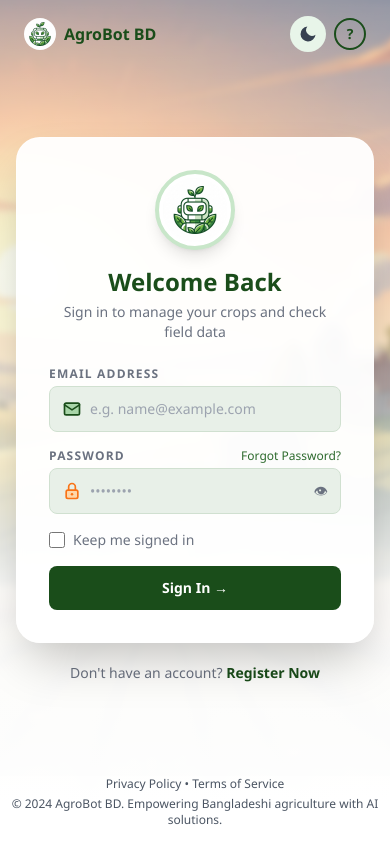
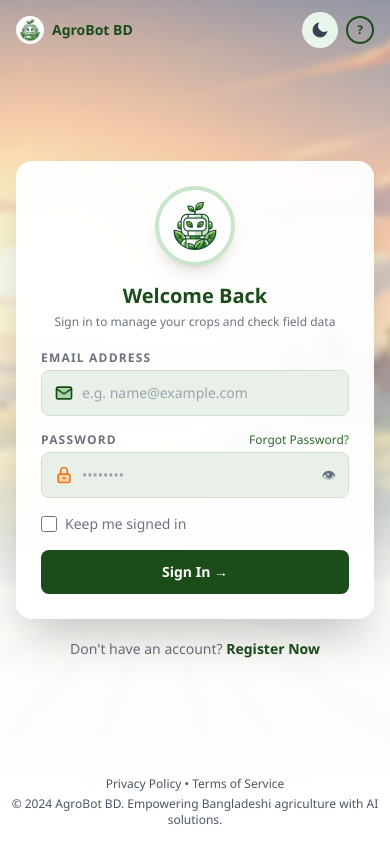
Before and after one commit to ShoroveTajmen/AgroBot-BD, a React (Vite) app in the folder client/: page /signin in a window 390 px wide. Built offline with nearby package versions, Linux system fonts and the light colour scheme.

Commit message:
made UI responsive for mobile, tablet and website

```diff
--- a/client/src/pages/SignIn.jsx
+++ b/client/src/pages/SignIn.jsx
@@ -45,20 +45,20 @@ export default function SignIn() {
       />
 
       {/* Header */}
-      <header className="relative z-10 flex justify-between items-center px-6 py-4">
-        <div className="flex items-center gap-2 font-bold text-[#1a4d1a] dark:text-green-400">
-          <img src="/agro_icon.png" alt="AgroBot BD" className="w-8 h-8 rounded-full" />
+      <header className="relative z-10 flex justify-between items-center px-4 sm:px-6 py-3 sm:py-4">
+        <div className="flex items-center gap-2 font-bold text-[#1a4d1a] dark:text-green-400 text-sm sm:text-base">
+          <img src="/agro_icon.png" alt="AgroBot BD" className="w-7 h-7 sm:w-8 sm:h-8 rounded-full" />
           AgroBot BD
         </div>
         <div className="flex items-center gap-2">
           <ThemeToggle />
-          <button className="w-8 h-8 rounded-full border-2 border-[#1a4d1a] dark:border-green-500 text-[#1a4d1a] dark:text-green-400 font-bold text-sm">?</button>
+          <button className="w-7 h-7 sm:w-8 sm:h-8 rounded-full border-2 border-[#1a4d1a] dark:border-green-500 text-[#1a4d1a] dark:text-green-400 font-bold text-xs sm:text-sm">?</button>
         </div>
       </header>
 
       {/* Main */}
-      <main className="relative z-10 flex-1 flex flex-col items-center justify-center px-4 pb-6">
-        <div className="bg-white/95 dark:bg-gray-800/95 backdrop-blur-sm rounded-3xl shadow-2xl p-8 w-full max-w-md border border-white/50 dark:border-gray-700 transition-colors duration-300">
+      <main className="relative z-10 flex-1 flex flex-col items-center justify-center px-4 pb-4 sm:pb-6">
+        <div className="bg-white/95 dark:bg-gray-800/95 backdrop-blur-sm rounded-2xl sm:rounded-3xl shadow-2xl p-6 sm:p-8 w-full max-w-md border border-white/50 dark:border-gray-700 transition-colors duration-300">
 
           {/* Logo */}
           <div className="flex justify-center mb-4">
@@ -67,8 +67,8 @@ export default function SignIn() {
             </div>
           </div>
 
-          <h1 className="text-center text-2xl font-bold text-[#1a4d1a] dark:text-green-400 mb-1">Welcome Back</h1>
-          <p className="text-center text-gray-500 dark:text-gray-400 text-sm mb-6">Sign in to manage your crops and check field data</p>
+          <h1 className="text-center text-xl sm:text-2xl font-bold text-[#1a4d1a] dark:text-green-400 mb-1">Welcome Back</h1>
+          <p className="text-center text-gray-500 dark:text-gray-400 text-xs sm:text-sm mb-5 sm:mb-6">Sign in to manage your crops and check field data</p>
 
           {error && (
             <div className="bg-red-50 dark:bg-red-900/30 border border-red-300 dark:border-red-700 text-red-700 dark:text-red-300 rounded-lg px-4 py-2 text-sm mb-4">
--- a/client/src/pages/SignUp.jsx
+++ b/client/src/pages/SignUp.jsx
@@ -62,8 +62,8 @@ export default function SignUp() {
         <ThemeToggle />
       </div>
 
-      <div className="relative z-10 flex flex-col items-center justify-center min-h-screen px-4 py-6">
-        <div className="bg-white/95 dark:bg-gray-800/95 backdrop-blur-sm rounded-3xl shadow-2xl p-7 w-full max-w-md border border-white/50 dark:border-gray-700 transition-colors duration-300">
+      <div className="relative z-10 flex flex-col items-center justify-center min-h-screen px-4 py-4 sm:py-6">
+        <div className="bg-white/95 dark:bg-gray-800/95 backdrop-blur-sm rounded-2xl sm:rounded-3xl shadow-2xl p-5 sm:p-7 w-full max-w-md border border-white/50 dark:border-gray-700 transition-colors duration-300">
 
           {/* Logo */}
           <div className="flex justify-center mb-3">
@@ -72,8 +72,8 @@ export default function SignUp() {
             </div>
           </div>
 
-          <h1 className="text-center text-2xl font-bold text-[#1a4d1a] dark:text-green-400 mb-1">Welcome, Farmer</h1>
-          <p className="text-center text-gray-500 dark:text-gray-400 text-sm mb-5 leading-relaxed">
+          <h1 className="text-center text-xl sm:text-2xl font-bold text-[#1a4d1a] dark:text-green-400 mb-1">Welcome, Farmer</h1>
+          <p className="text-center text-gray-500 dark:text-gray-400 text-xs sm:text-sm mb-4 sm:mb-5 leading-relaxed">
             Join AgroBot BD to grow smarter and achieve better yields for your family.
           </p>
 
```
Also changed, not shown: client/src/pages/Chat.jsx (+17 -18 lines).
